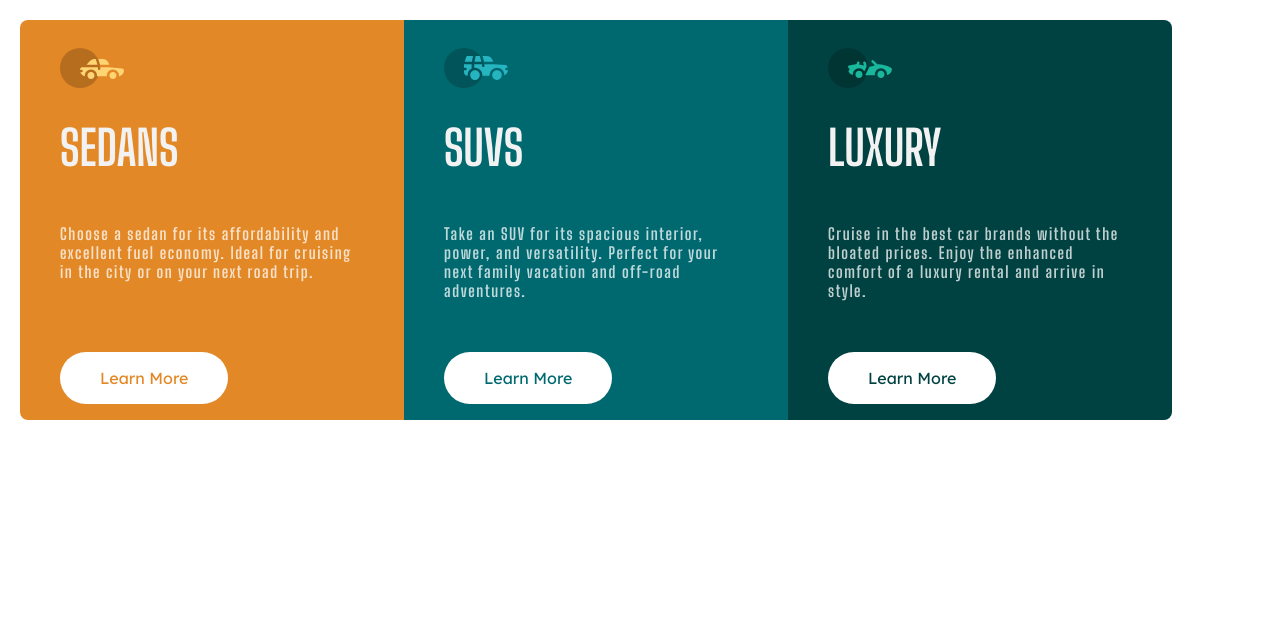
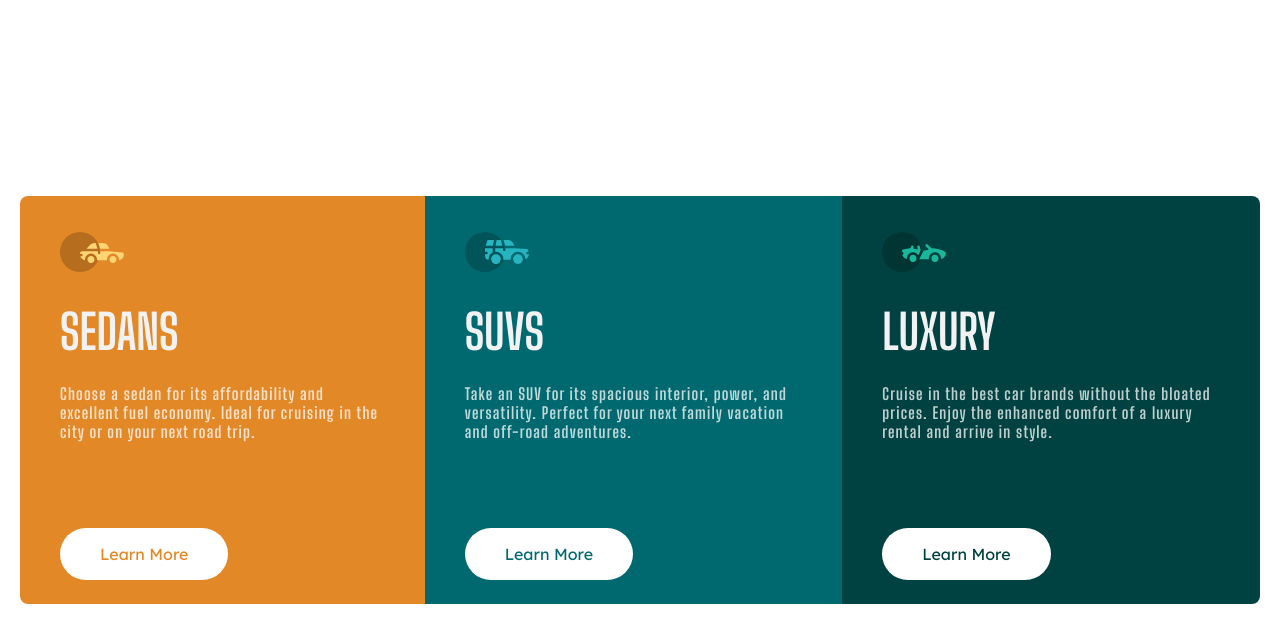
Before and after one commit to Suebxl/11_3_columns_components, a plain HTML site: page index.html in a window 1280 px wide. Drawn offline with Linux system fonts and the light colour scheme.

Commit message:
use Semantic HTML, review padding, center main

```diff
--- a/index.css
+++ b/index.css
@@ -10,58 +10,61 @@ html {
 
 body {
   height: 100vh;
+  display: flex;
+  justify-content: center;
+  align-items: center;
 }
 
-
-.container {
+main {
   display: flex;
   padding: 1.25em;
 }
 
-article {
+section {
   display: flex;
   flex-direction: column;
-  justify-content: flex-start;
+  justify-content: space-between;
   min-height: 300px;
-  padding: 1em 2.5em;
+  padding: 1.5em 2.5em;
   color: hsla(0, 0%, 100%, 0.75);
 }
 
-.article-main {
-  height: 300px;
+article {
+  min-height: 200px;
   margin-bottom: 1em
 }
 
-article img {
+section img {
   width: 4rem;
   height: 4rem;
   object-fit: contain;
   margin-bottom: 1em;
 }
 
-article h2 {
+section h2 {
   text-transform: uppercase;
   font-size: 3rem;
   color: hsl(0, 0%, 95%);
-  margin-bottom: 1em;
+  margin-bottom: 0.5em;
 }
 
-article p {
-  letter-spacing: 0.1rem;
-  max-width: 19em;
+section p {
+  letter-spacing: 1.2px;
+
+  height: 8em;
 
 }
 
-.article-orange {
+.section-orange {
   background-color:  hsl(31 77% 52%);
   border-radius: 8px 0 0 8px;
 }
 
-.article-teal {
+.section-teal {
   background-color: hsl(184 100% 22%);
 }
 
-.article-dark{
+.section-dark{
   background-color: hsl(179 100% 13%);
   border-radius: 0 8px 8px 0;
 }
@@ -93,27 +96,27 @@ article p {
   color: hsl(179 100% 13%);
 }
 
-@media (max-width:700px) {
-  .container {
+@media (max-width:900px) {
+  main {
     flex-direction: column;
     width: 100%;
     margin: 0 auto;
     max-width: 400px;
   }
 
-  .article{
+  section{
     max-height: 200px;
   }
 
-  article p {
+  section p {
     max-width: 350px;
   }
 
-  .article-orange {
+  .section-orange {
     border-radius: 8px 8px 0 0;
   }
 
-  .article-dark{
+  .section-dark{
     border-radius: 0  0 8px 8px;
   }
 }
--- a/index.html
+++ b/index.html
@@ -1,5 +1,6 @@
 <!DOCTYPE html>
-<html lang="en">
+<html>
+
 <head>
   <meta charset="UTF-8">
   <meta name="viewport" content="width=device-width, initial-scale=1.0"> <!-- displays site properly based on user's device -->
@@ -9,41 +10,37 @@
   <link rel="preconnect" href="https://fonts.gstatic.com" crossorigin>
   <link href="https://fonts.googleapis.com/css2?family=Big+Shoulders+Display:wght@700&family=Lexend+Deca&display=swap" rel="stylesheet">
   <title>Suzanne // Frontend Mentor | 3-column preview card component</title>
+</head>
 
-
-
-</head>
 <body>
-  <div class="container">
-  <article class="article-orange">
-    <div class="article-main">
+  <main>
+    <section class="section-orange">
+      <article>
         <img src="./images/icon-sedans.svg" alt="">
         <h2> Sedans</h2>
         <p>Choose a sedan for its affordability and excellent fuel economy. Ideal for cruising in the city
           or on your next road trip.</p>
-    </div>
+        </article>
       <div class="btn-learn btn-orange ">Learn More</dib>
-  </article>
-  <article class="article-teal">
-    <div class="article-main">
+    </section>
+    <section class="section-teal">
+      <article>
         <img src="./images/icon-suvs.svg" alt="">
         <h2> SUVs</h2>
         <p> Take an SUV for its spacious interior, power, and versatility. Perfect for your next family vacation
           and off-road adventures.</p>
-    </div>
+      </article>
       <div class="btn-learn btn-teal ">Learn More</dib>
-  </article>
-  <article class="article-dark">
-    <div class="article-main">
+    </section>
+  <section class="section-dark">
+    <article>
       <img src="./images/icon-luxury.svg" alt="">
       <h2>Luxury</h2>
       <p>  Cruise in the best car brands without the bloated prices. Enjoy the enhanced comfort of a luxury
         rental and arrive in style.</p>
-    </div>
+    </article>
     <div class="btn-learn btn-dark ">Learn More</dib>
-  </article>
-</div>
-
-
+    </section>
+</main>
 </body>
 </html>
```
Lines whose indentation alone changed are shown as unchanged.
